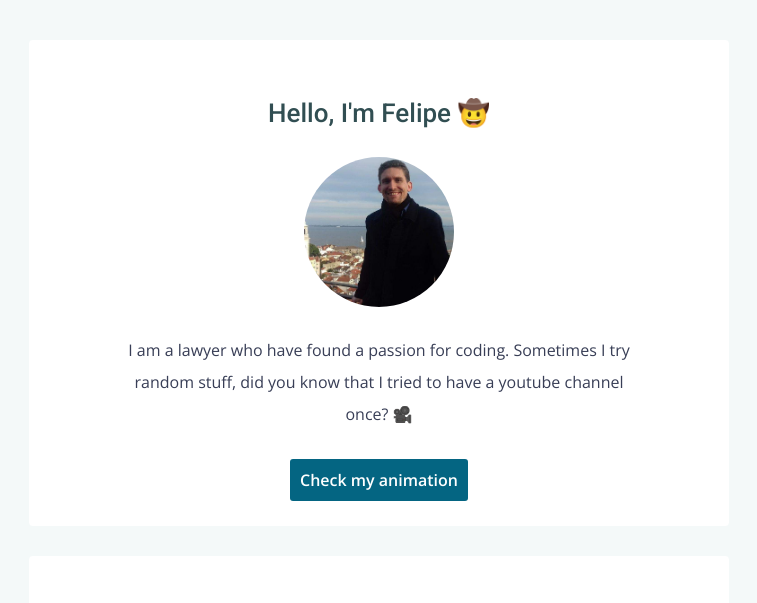
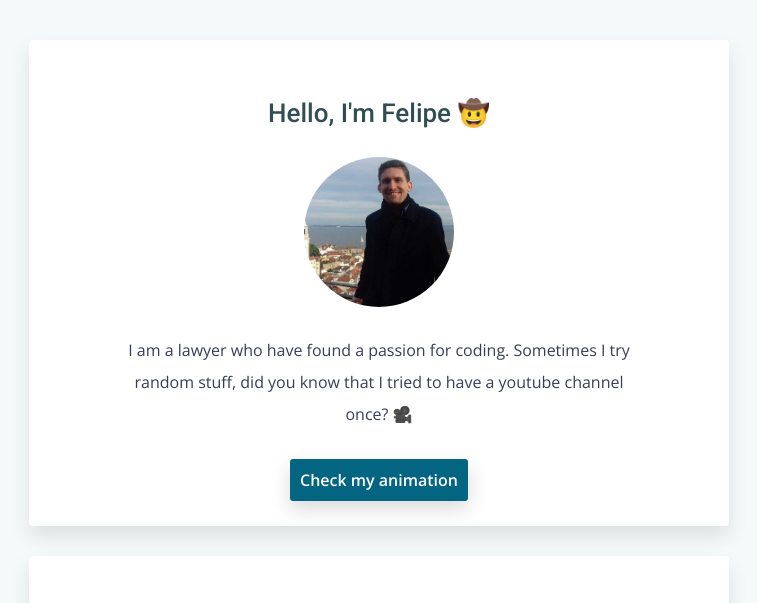
Before and after one commit to fecsantos/profile, a plain HTML site: page index.html in a window 1280 px wide. Shown: the top 603 px of the page, without its empty margins (261-1018 px from the left). Drawn offline with nearby package versions, Linux system fonts and the light colour scheme.

Commit message:
inserted box shadow

```diff
--- a/style.css
+++ b/style.css
@@ -56,7 +56,7 @@ p {
 
 .card-white {
 background-color: white;
-box-shadow: 0px 10px 20px rgb(0 0 0 0.1);
+box-shadow: 0px 10px 20px rgb(0 0 0 / 10%);
 border-radius: 4px;
 margin: 30px 0px;
 text-align: center;
@@ -77,6 +77,7 @@ color: white;
 background-color: #046582;
 padding: 10px;
 border-radius: 3px;
+box-shadow: 0px 8px 20px rgb(0 0 0 / 15%);
 }
 
 .btn-blue:hover {
```
